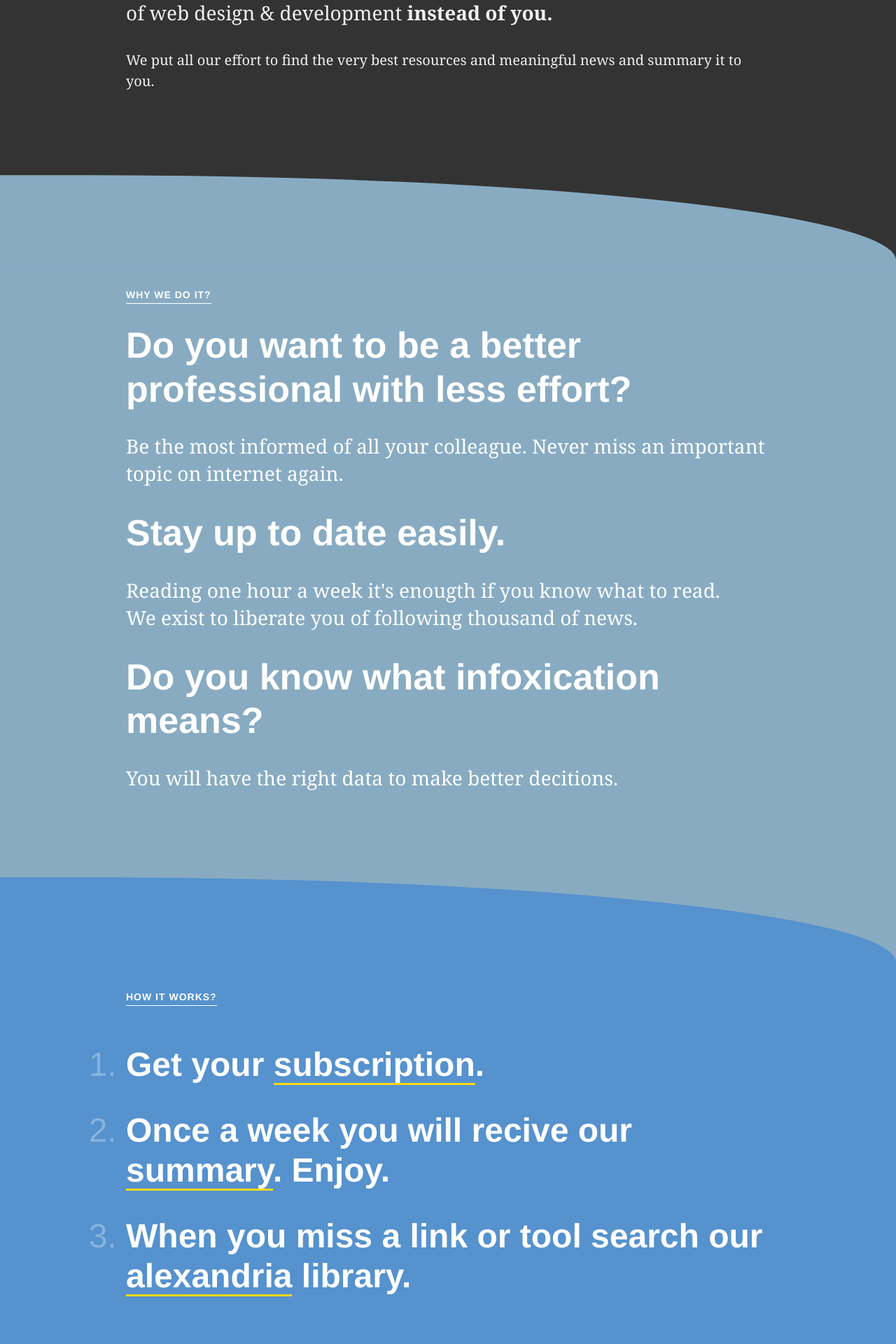
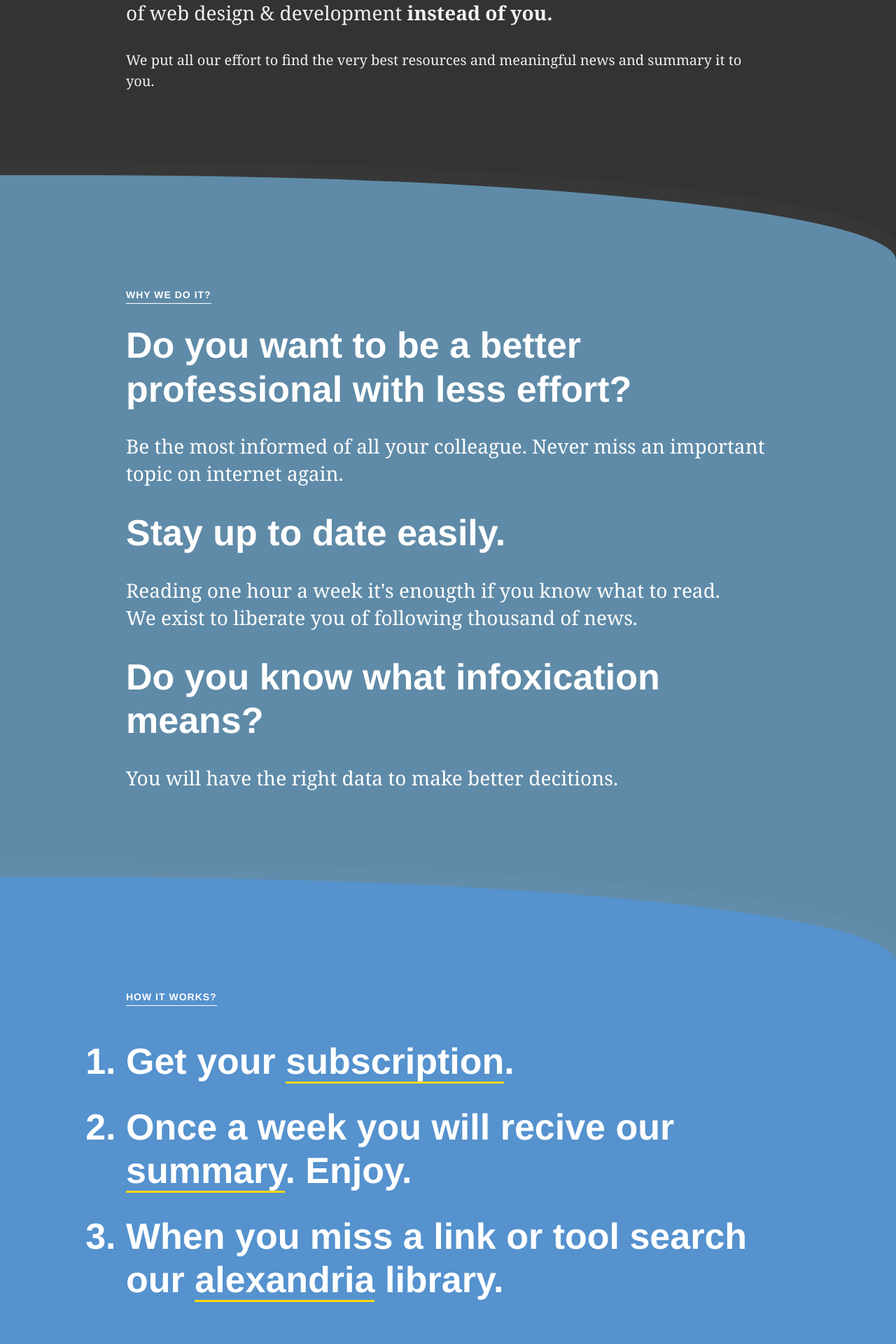
Before and after one commit to valencia-io/valencia-io, a Jekyll site: the page built from index.html, in a window 1280 px wide. Shown: the part 1220-3140 px from the top of the page at 70% size. Built offline with Jekyll 4.4.1, drawn with Linux system fonts in a browser that asks for light colours; some of the changed text lies outside the part shown.

Commit message:
summary nigth mode done :D

```diff
--- a/_sass/base/_variables.scss
+++ b/_sass/base/_variables.scss
@@ -33,7 +33,7 @@
 $red-soft :#FF6347;
 
 
-$blue-gray:#88ABC2;
+$blue-gray:#5F8BA8;
 $blue-soft:#5592CE;
 $blue: #477dca;
 $blue-turquoise:#127A97;
--- a/_sass/components/_themes.scss
+++ b/_sass/components/_themes.scss
@@ -364,3 +364,12 @@
     transition: all $text-transition ease-in-out; opacity:1;
     @include transform(translateX(0vw));
 }
+// theme 5 = summary nigth mode :D
+.summary input#theme-5:checked ~ .content {
+    background:#333;
+    color:white;
+}
+.summary label.theme-5:hover ~ .content {
+    background:#333;
+    color:white;
+}
--- a/_sass/pages/_home.scss
+++ b/_sass/pages/_home.scss
@@ -46,20 +46,11 @@
         @include pad(0px);
     }
     li {
-        font-family: $brandonGrotesque;
-        font-size: 2.4em;
-        color: rgba(255,255,255,0.3);
+/*         font-family: $brandonGrotesque;      */
+
         list-style-position: outside;
-        h1 {
-            font-size:1em;
-            font-weight: 800;
-            color:white;
-        }
-        h2 {
-            font-size:0.5em;
-            font-weight: 400;
-            color:white;
-        }
+
+
     }
 }
 
@@ -95,6 +86,7 @@
         border-radius:0 90% 0 0;
         background: inherit;
         display: block;
+        box-shadow:0px -20px rgba(251,251,251,0.02);
     }
     article {
         @include outer-container();
--- a/index.html
+++ b/index.html
@@ -49,9 +49,9 @@
     <article class="">
         <p class="type">How it works?</p>
         <ol>
-            <li><h1>Get your <a href="/#pricing">subscription</a>.</h1></li>
-            <li><h1>Once a week you will recive our <a target="_blank" href="/summary/last">summary</a>. Enjoy.</h1></li>
-            <li><h1>When you miss a link or tool search our <a target="_blank" href="/alexandria">alexandria</a> library.</h1></li>
+            <h1><li>Get your <a href="/#pricing">subscription</a>.</li></h1>
+            <h1><li>Once a week you will recive our <a target="_blank" href="/summary/last">summary</a>. Enjoy.</li></h1>
+            <h1><li>When you miss a link or tool search our <a target="_blank" href="/alexandria">alexandria</a> library.</li></h1>
         </ol>
 
     </article>
```
Also changed, not shown: other parts of index.html (+1 -0 lines), 6 other files.
